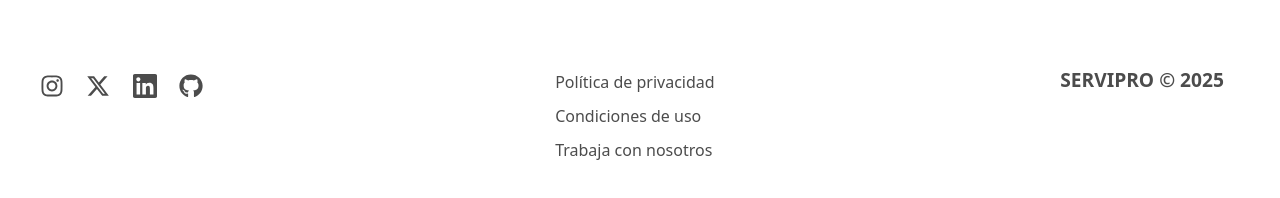
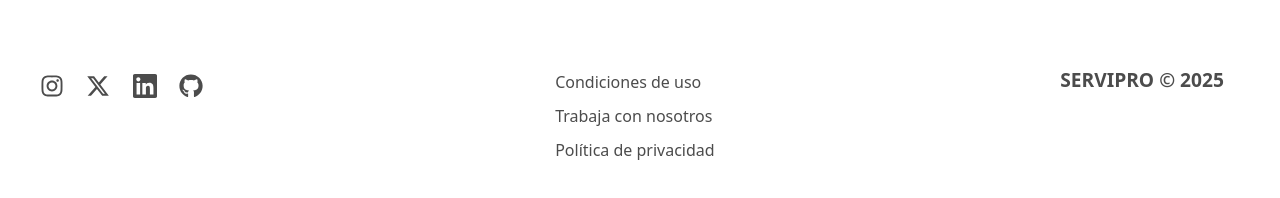
Before and after one commit to JoanSimonutti/App-Servicios-Frontend, a React (Vite) app: page / in a window 1280 px wide. Shown: the part 954-1152 px from the top of the page. Built offline with nearby package versions, Linux system fonts and the light colour scheme; no server answers.

Commit message:
Pruebas de Domingo

```diff
--- a/src/components/Footer.jsx
+++ b/src/components/Footer.jsx
@@ -61,9 +61,9 @@ const Footer = () => {
         </div>
         {/* Columna 2 - Contacto */}
         <div className="column">
-          <span className="item">Política de privacidad</span>
           <span className="item">Condiciones de uso</span>
           <span className="item">Trabaja con nosotros</span>
+          <span className="item">Política de privacidad</span>
         </div>
         {/* Columna 3 - Marca */}
         <div className="column">
```
